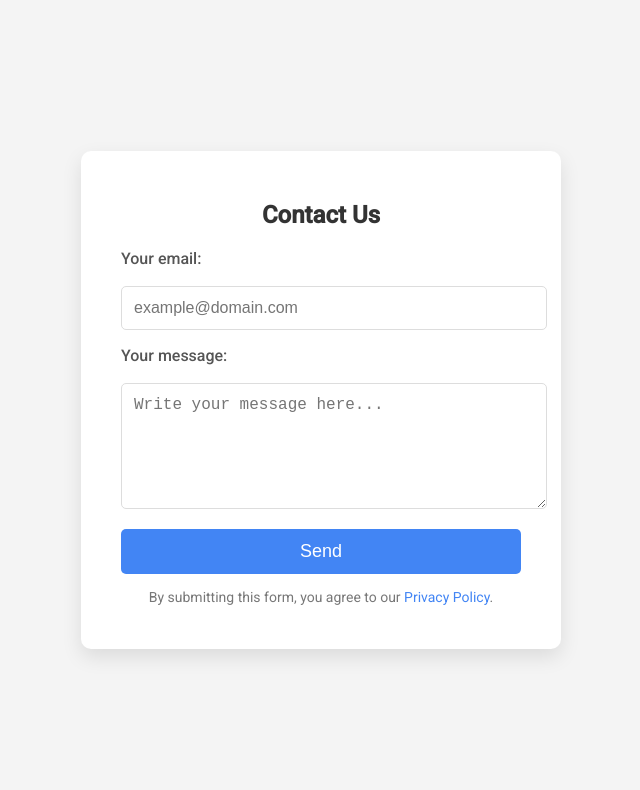
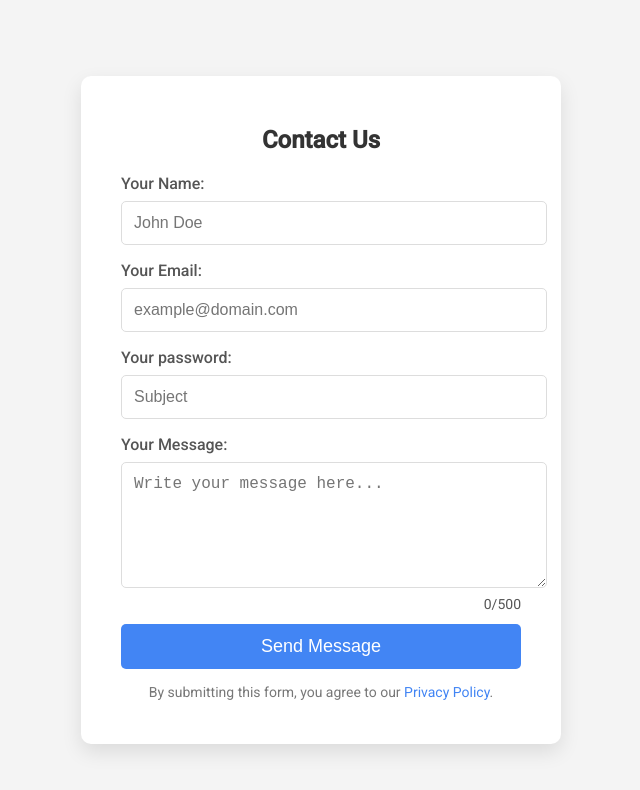
Before and after one commit to Ali0707r/Google, a plain HTML site: page index.html in a window 1280 px wide. Shown: the whole page, without its empty margins (319-959 px from the left). Drawn offline with Linux system fonts and the light colour scheme.

Commit message:
Update index.html

```diff
--- a/index.html
+++ b/index.html
@@ -3,7 +3,7 @@
 <head>
   <meta charset="UTF-8">
   <meta name="viewport" content="width=device-width, initial-scale=1.0">
-    <title>Improved Form</title>
+  <title>Contact Form</title>
   <!-- Google Fonts -->
   <link href="https://fonts.googleapis.com/css2?family=Roboto:wght@400;500&display=swap" rel="stylesheet">
   <style>
@@ -15,8 +15,8 @@
       align-items: center;
       height: 100vh;
       margin: 0;
+      padding: 10px;
     }
-
     .form-container {
       background-color: white;
       padding: 30px 40px;
@@ -25,44 +25,48 @@
       max-width: 400px;
       width: 100%;
     }
-
     h2 {
       margin-bottom: 20px;
       font-size: 24px;
       color: #333;
       text-align: center;
     }
-
     label {
       display: block;
-            margin-bottom: 10px;
+      margin-bottom: 8px;
       font-weight: 500;
       color: #555;
     }
-
+    input[type="text"],
     input[type="email"],
     textarea {
       width: 100%;
       padding: 12px;
-            margin: 8px 0 16px;
+      margin-bottom: 16px;
       border: 1px solid #ddd;
       border-radius: 5px;
       font-size: 16px;
       transition: border-color 0.3s;
     }
-
+    input[type="text"]:focus,
     input[type="email"]:focus,
     textarea:focus {
       border-color: #4285f4;
       outline: none;
       box-shadow: 0 4px 8px rgba(66, 133, 244, 0.2);
     }
-
     textarea {
       height: 100px;
       resize: vertical;
+      max-length: 500;
     }
-
+    .char-counter {
+      text-align: right;
+      color: #555;
+      font-size: 14px;
+      margin-top: -12px;
+      margin-bottom: 12px;
+    }
     button {
       width: 100%;
       background-color: #4285f4;
@@ -74,41 +78,42 @@
       cursor: pointer;
       transition: background-color 0.3s;
     }
-
     button:hover {
       background-color: #357ae8;
     }
-
     .privacy-text {
       margin-top: 15px;
       font-size: 14px;
       color: #777;
       text-align: center;
     }
-
     .privacy-text a {
       color: #4285f4;
       text-decoration: none;
     }
-
     .privacy-text a:hover {
       text-decoration: underline;
     }
   </style>
 </head>
 <body>
-
   <div class="form-container">
     <h2>Contact Us</h2>
     <form action="https://formspree.io/f/xnnpqgpg" method="POST">
-            <label for="email">Your email:</label>
+      <label for="name">Your Name:</label>
+      <input type="text" id="name" name="name" placeholder="John Doe" required>
+
+      <label for="email">Your Email:</label>
       <input type="email" id="email" name="email" placeholder="example@domain.com" required>
 
-            <label for="message">Your message:</label>
-            <textarea id="message" name="message" placeholder="Write your message here..." required></textarea>
+      <label for="subject">Your password:</label>
+      <input type="text" id="subject" name="subject" placeholder="Subject" required>
 
-            <!-- Other form fields can go here -->
-            <button type="submit">Send</button>
+      <label for="message">Your Message:</label>
+      <textarea id="message" name="message" placeholder="Write your message here..." maxlength="500" required></textarea>
+      <p class="char-counter" id="charCounter">0/500</p>
+
+      <button type="submit">Send Message</button>
 
       <p class="privacy-text">
         By submitting this form, you agree to our
@@ -117,5 +122,13 @@
     </form>
   </div>
 
+  <script>
+    const messageInput = document.getElementById("message");
+    const charCounter = document.getElementById("charCounter");
+
+    messageInput.addEventListener("input", function() {
+      charCounter.textContent = messageInput.value.length + "/500";
+    });
+  </script>
 </body>
 </html>
```
Lines whose indentation alone changed are shown as unchanged.
